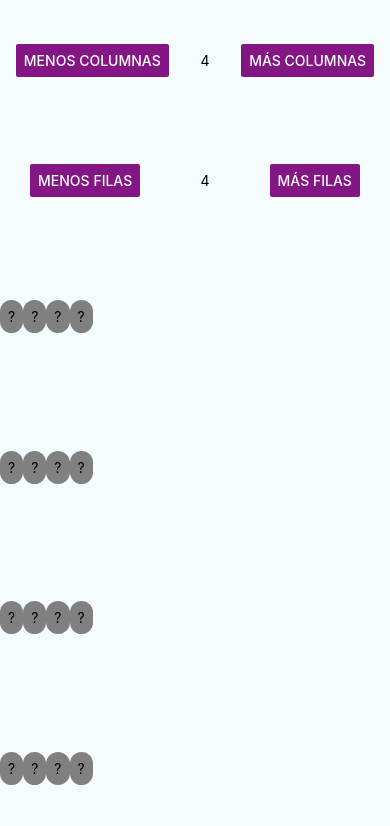
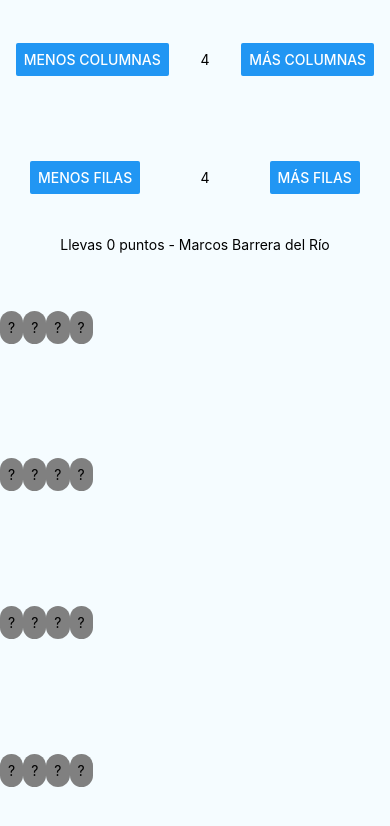
Before and after one commit to marcos8896/react-native-memorama, a React Native app: screen / in a window 390 px wide. Shown: the top 826 px of the page. Built offline with nearby package versions, Linux system fonts and the light colour scheme.

Commit message:
Finished

```diff
--- a/App.js
+++ b/App.js
@@ -11,6 +11,7 @@ export default class App extends Component {
     gridArray: [],
     previousPressed: null,
     waitingForHideIncorrectCards: false,
+    points: 0,
   }
 
   componentDidMount() {
@@ -62,6 +63,7 @@ export default class App extends Component {
   showBothCards = ( pressed ) => {
     this.setState((prevState) => {
       return {
+        points: prevState.points + 1,
         previousPressed: null,
         gridArray: this.changePressElementState(
           prevState.gridArray,
@@ -107,7 +109,7 @@ export default class App extends Component {
             }
           })
         })
-      }, 25)
+      }, 600)
 
     })
   }
@@ -189,7 +191,7 @@ export default class App extends Component {
 
     const gridMixArray = this.shuffle(gridAuxArray);
 
-    this.setState({ gridArray: gridMixArray, });
+    this.setState({ gridArray: gridMixArray, points: 0 });
 
   }
 
@@ -197,6 +199,12 @@ export default class App extends Component {
     return this.state.gridArray.map( (rowArray, index) => {
       return <Row checkCouple={this.checkCouple} rowArray={rowArray} key={index} index={index} />;
     })
+  }
+
+  isValidGrid = () => {
+    const { rows, columns } = this.state;
+    const total = rows + columns;
+    return total > 3;
   }
 
   render() {
@@ -208,29 +216,33 @@ export default class App extends Component {
 
           <Button
             onPress={() => {
-              if(this.state.columns >= 4)
+              if(this.state.columns >= 2 &&
+                !this.state.waitingForHideIncorrectCards &&
+                this.isValidGrid())
                 this.setState((prevState) => {
                   return {
-                    columns: prevState.columns - 2,
+                    columns: prevState.columns - 1,
                   }
                 })
             }}
             title="Menos columnas"
-            color="#841584"
+            color="#2196f3"
             accessibilityLabel="Learn more about this purple button"
           />
           <Text>{this.state.columns}</Text>
           <Button
             onPress={() => {
-              if(this.state.columns <= 8)
+              if(this.state.columns <= 9 &&
+                !this.state.waitingForHideIncorrectCards
+              )
                 this.setState((prevState) => {
                   return {
-                    columns: prevState.columns + 2,
+                    columns: prevState.columns + 1,
                   }
                 })
             }}
             title="Más columnas"
-            color="#841584"
+            color="#2196f3"
             accessibilityLabel="Learn more about this purple button"
           />
 
@@ -240,34 +252,47 @@ export default class App extends Component {
 
           <Button
             onPress={() => {
-              if(this.state.rows >= 4)
+              if(
+                this.state.rows >= 2 &&
+                !this.state.waitingForHideIncorrectCards &&
+                this.isValidGrid()
+              )
                 this.setState((prevState) => {
                   return {
-                    rows: prevState.rows - 2,
+                    rows: prevState.rows - 1,
                     previousPressed: null,
                   }
                 })
             }}
             title="Menos filas"
-            color="#841584"
+            color="#2196f3"
             accessibilityLabel="Learn more about this purple button"
           />
           <Text>{this.state.rows}</Text>
           <Button
             onPress={() => {
-              if(this.state.rows <= 8)
+              if(
+                this.state.rows <= 9 &&
+                !this.state.waitingForHideIncorrectCards
+              )
                 this.setState((prevState) => {
                   return {
-                    rows: prevState.rows + 2,
+                    rows: prevState.rows + 1,
                     previousPressed: null,
                   }
                 })
             }}
             title="Más filas"
-            color="#841584"
+            color="#2196f3"
             accessibilityLabel="Learn more about this purple button"
           />
         </View>
+
+        {
+          parseInt(this.state.rows * this.state.columns / 2) === this.state.points ?
+          <Text style={{ alignSelf: 'center' }}>¡GANASTE con {this.state.points} puntos!</Text> :
+          <Text style={{ alignSelf: 'center' }}>Llevas {this.state.points} puntos - Marcos Barrera del Río</Text>
+        }
 
         <View style={styles.container}>
           {this.renderGrid()}
--- a/components/Row.js
+++ b/components/Row.js
@@ -51,7 +51,7 @@ const styles = StyleSheet.create({
     borderRadius: 90,
   },
   foundNumberContainer: {
-    backgroundColor: 'red',
+    backgroundColor: '#ff9800',
     paddingBottom: 8,
     paddingTop: 8,
     paddingLeft: 8,
```
